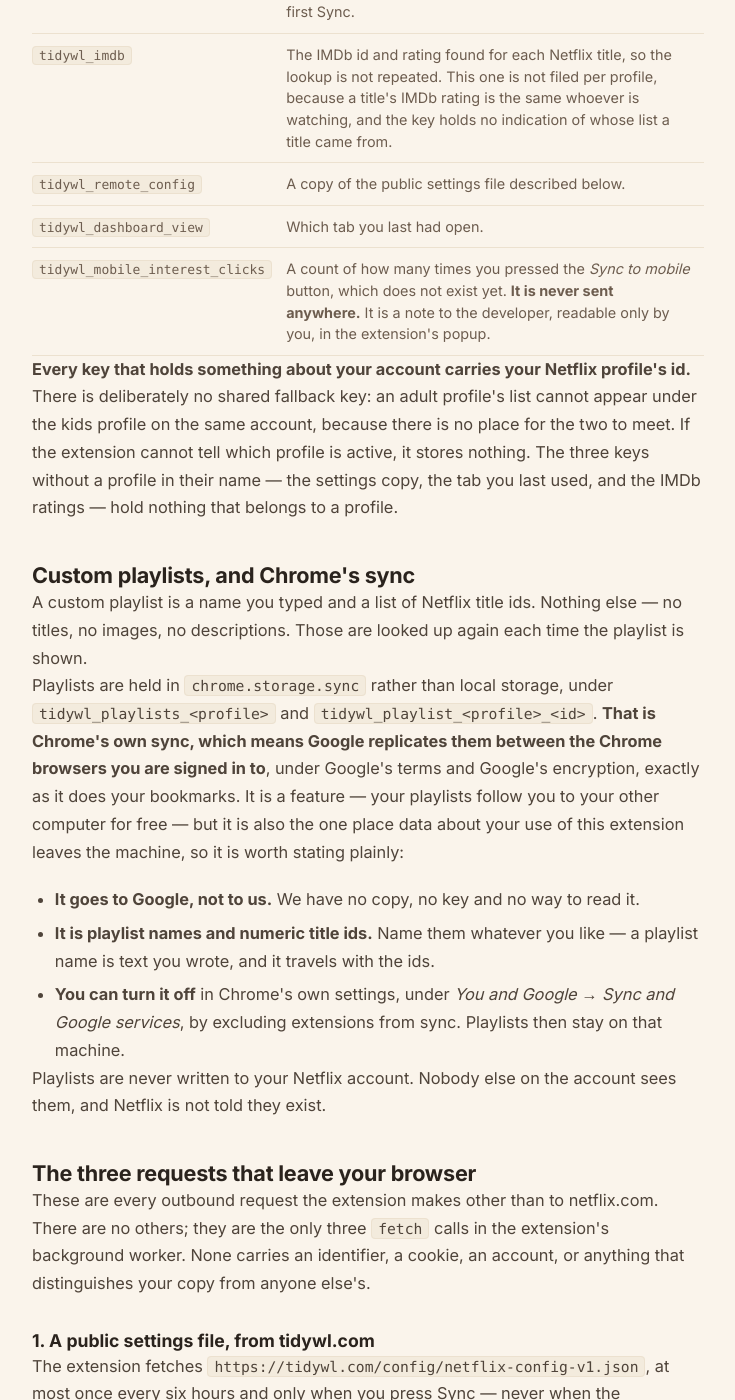
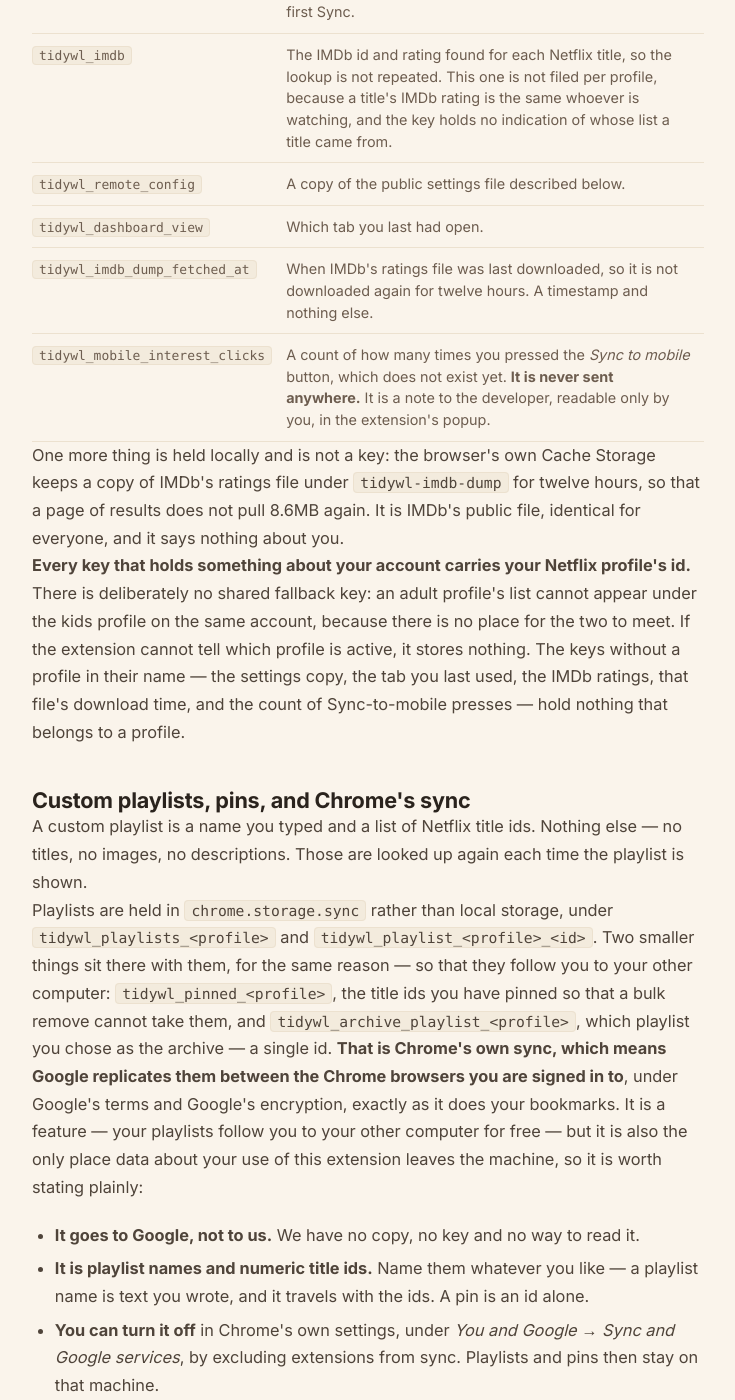
Before and after one commit to dominic-lam/tidywl-site, a Jekyll site: the page built from netflix/privacy/index.html, in a window 1280 px wide and 1400 px high, scrolled down 2125 px. Shown: the whole window, without its empty margins (272-1007 px from the left). Built offline with Jekyll 4.4.1, drawn with Linux system fonts in a browser that asks for light colours; some of the changed text lies outside the part shown.

Commit message:
netflix: correct six claims the pages made, and link the product from the header
The landing copy had never been read against src/. Six things were wrong:

- "maturity" is not a filter. The real set is genre, type, availability,
  watch state, IMDb rating and runtime. Maturity is shown on a card and
  exported, never filtered on.
- The policy said playlists were the only thing leaving the machine. Pins
  and the archive choice are in chrome.storage.sync too, and neither key
  appeared anywhere in it.
- The key table was missing tidywl_pinned_, tidywl_archive_playlist_ and
  tidywl_imdb_dump_fetched_at, and said nothing about the copy of IMDb's
  file kept in Cache Storage.
- "The three keys without a profile in their name" — there are five, four
  of them in its own table.
- "Nothing counts what you do" — tidywl_mobile_interest_clicks does,
  locally. Never sent, so the fix is precision, not code.
- "Everything is stored per Netflix profile" — five keys are not. The
  landing FAQ had this right; the privacy panel did not.

The page also promised unlimited playlists twice and then capped them at
50 in a bullet. The cap is real: 50 playlists, 500 titles each.

Policy date bumped, per its own rule for a change of substance.

Header gets "For Netflix". It is the only route from this site to the
other product that is not a page you have to already be reading.

Co-Authored-By: Claude Opus 5 (1M context) <noreply@anthropic.com>
Claude-Session: https://claude.ai/code/session_01CzNbM93mTGyULv7wVLBAfc

```diff
--- a/_data/netflix.yml
+++ b/_data/netflix.yml
@@ -19,4 +19,4 @@ version: 0.1.0
 # The date the privacy policy last changed, rendered on the page and used as
 # its `last_modified_at`. Bump it when the policy's substance changes — not
 # for a typo, per the freshness rule in CLAUDE.md.
-privacy_updated: 2026-09-20
+privacy_updated: 2026-09-21
--- a/netflix/privacy/index.html
+++ b/netflix/privacy/index.html
@@ -36,10 +36,10 @@ last_modified_at: 2026-09-20
     <h2>The short version</h2>
     <ul>
       <li><strong>Your Netflix data stays in your browser.</strong> Your My List, the titles in it, what you have watched, your searches and your custom playlists are never sent to us. There is no TidyWL server for them to be sent to.</li>
-      <li><strong>There is no account, no sign-in and no identifier.</strong> Nothing marks your copy of the extension as yours. Nothing counts what you do with it. There is no analytics of any kind.</li>
+      <li><strong>There is no account, no sign-in and no identifier.</strong> Nothing marks your copy of the extension as yours. Nothing about your use is sent anywhere. There is no analytics of any kind.</li>
       <li><strong>Three requests leave your browser, and none of them is about you.</strong> A public settings file from tidywl.com, IMDb's public ratings file, and Netflix's numeric title ids sent to Wikidata to look up the matching IMDb id. Each one is described in full below.</li>
-      <li><strong>Custom playlists use Chrome's own sync storage.</strong> That means Google carries them between your signed-in Chrome browsers. We never see them.</li>
-      <li><strong>Everything is stored per Netflix profile</strong>, and uninstalling the extension removes it from that browser.</li>
+      <li><strong>Custom playlists and pins use Chrome's own sync storage.</strong> That means Google carries them between your signed-in Chrome browsers. We never see them.</li>
+      <li><strong>Everything about your account is stored per Netflix profile</strong>, and uninstalling the extension removes everything it stored in that browser.</li>
       <li><strong>Nothing is sold, shared or used for advertising.</strong> There is nothing to sell and nobody to share it with.</li>
     </ul>
 
@@ -89,20 +89,28 @@ last_modified_at: 2026-09-20
           <tr><td><code>tidywl_imdb</code></td><td>The IMDb id and rating found for each Netflix title, so the lookup is not repeated. This one is not filed per profile, because a title's IMDb rating is the same whoever is watching, and the key holds no indication of whose list a title came from.</td></tr>
           <tr><td><code>tidywl_remote_config</code></td><td>A copy of the public settings file described below.</td></tr>
           <tr><td><code>tidywl_dashboard_view</code></td><td>Which tab you last had open.</td></tr>
+          <tr><td><code>tidywl_imdb_dump_fetched_at</code></td><td>When IMDb's ratings file was last downloaded, so it is not downloaded again for twelve hours. A timestamp and nothing else.</td></tr>
           <tr><td><code>tidywl_mobile_interest_clicks</code></td><td>A count of how many times you pressed the <em>Sync to mobile</em> button, which does not exist yet. <strong>It is never sent anywhere.</strong> It is a note to the developer, readable only by you, in the extension's popup.</td></tr>
         </tbody>
       </table>
     </div>
 
     <p>
+      One more thing is held locally and is not a key: the browser's own Cache Storage keeps a copy of
+      IMDb's ratings file under <code>tidywl-imdb-dump</code> for twelve hours, so that a page of results does not
+      pull 8.6MB again. It is IMDb's public file, identical for everyone, and it says nothing about you.
+    </p>
+
+    <p>
       <strong>Every key that holds something about your account carries your Netflix profile's id.</strong> There is
       deliberately no shared fallback key: an adult profile's list cannot appear under the kids profile on the same
       account, because there is no place for the two to meet. If the extension cannot tell which profile is active,
-      it stores nothing. The three keys without a profile in their name — the settings copy, the tab you last used,
-      and the IMDb ratings — hold nothing that belongs to a profile.
+      it stores nothing. The keys without a profile in their name — the settings copy, the tab you last used, the IMDb
+      ratings, that file's download time, and the count of Sync-to-mobile presses — hold nothing that belongs to a
+      profile.
     </p>
 
-    <h2>Custom playlists, and Chrome's sync</h2>
+    <h2>Custom playlists, pins, and Chrome's sync</h2>
     <p>
       A custom playlist is a name you typed and a list of Netflix title ids. Nothing else — no titles, no images, no
       descriptions. Those are looked up again each time the playlist is shown.
@@ -110,15 +118,18 @@ last_modified_at: 2026-09-20
     <p>
       Playlists are held in <code>chrome.storage.sync</code> rather than local storage, under
       <code>tidywl_playlists_&lt;profile&gt;</code> and <code>tidywl_playlist_&lt;profile&gt;_&lt;id&gt;</code>.
+      Two smaller things sit there with them, for the same reason — so that they follow you to your other computer:
+      <code>tidywl_pinned_&lt;profile&gt;</code>, the title ids you have pinned so that a bulk remove cannot take them,
+      and <code>tidywl_archive_playlist_&lt;profile&gt;</code>, which playlist you chose as the archive — a single id.
       <strong>That is Chrome's own sync, which means Google replicates them between the Chrome browsers you are
       signed in to</strong>, under Google's terms and Google's encryption, exactly as it does your bookmarks. It is a
-      feature — your playlists follow you to your other computer for free — but it is also the one place data about
+      feature — your playlists follow you to your other computer for free — but it is also the only place data about
       your use of this extension leaves the machine, so it is worth stating plainly:
     </p>
     <ul>
       <li><strong>It goes to Google, not to us.</strong> We have no copy, no key and no way to read it.</li>
-      <li><strong>It is playlist names and numeric title ids.</strong> Name them whatever you like — a playlist name is text you wrote, and it travels with the ids.</li>
-      <li><strong>You can turn it off</strong> in Chrome's own settings, under <em>You and Google → Sync and Google services</em>, by excluding extensions from sync. Playlists then stay on that machine.</li>
+      <li><strong>It is playlist names and numeric title ids.</strong> Name them whatever you like — a playlist name is text you wrote, and it travels with the ids. A pin is an id alone.</li>
+      <li><strong>You can turn it off</strong> in Chrome's own settings, under <em>You and Google → Sync and Google services</em>, by excluding extensions from sync. Playlists and pins then stay on that machine.</li>
     </ul>
     <p>
       Playlists are never written to your Netflix account. Nobody else on the account sees them, and Netflix is not
@@ -210,7 +221,7 @@ last_modified_at: 2026-09-20
     <ul>
       <li><strong>The cache</strong> stays until you Sync again, which replaces it, or until you uninstall.</li>
       <li><strong>The IMDb ratings file</strong> is replaced when it is more than twelve hours old.</li>
-      <li><strong>Playlists</strong> stay until you delete them.</li>
+      <li><strong>Playlists</strong> stay until you delete them, and <strong>pins</strong> until you unpin them.</li>
       <li><strong>Uninstalling</strong> removes everything the extension stored in that browser. If you want to be certain your playlists are gone from your <em>other</em> signed-in Chrome browsers as well, delete them in the dashboard before you uninstall, so the deletion is what syncs.</li>
     </ul>
     <p>
```
Also changed, not shown: other parts of netflix/privacy/index.html (+1 -1 lines), _includes/header.html (+8 -0 lines), netflix/index.html (+7 -7 lines).
